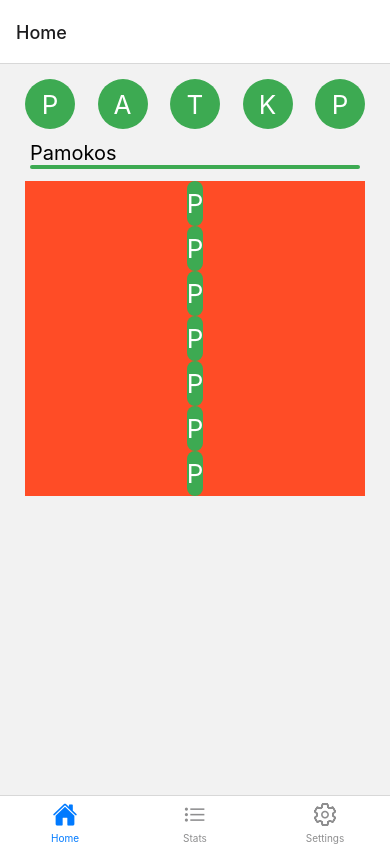
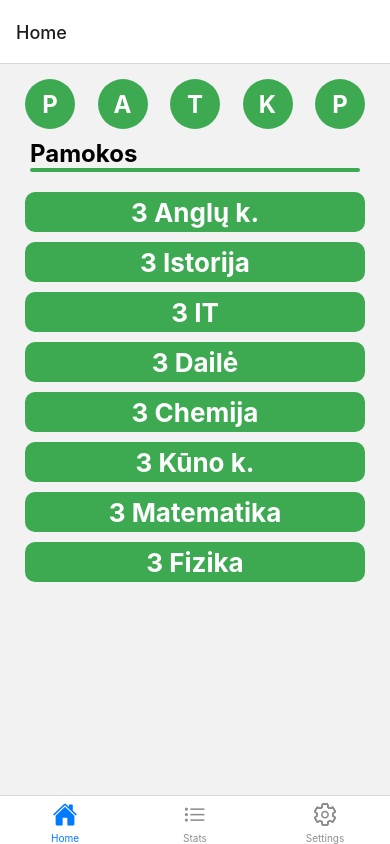
Before and after one commit to fanta-jpg/programele, a React Native app: screen / in a window 390 px wide. Built offline with nearby package versions, Linux system fonts and the light colour scheme.

Commit message:
pamokos isdestytos

```diff
--- a/components/CustomButton.js
+++ b/components/CustomDayButton.js
@@ -1,7 +1,7 @@
 import * as React from 'react';
 import {View, Text, TouchableOpacity, StyleSheet} from 'react-native';
 
-const CustomButton = props => {
+const CustomDayButton = props => {
     const content = (
         <View style={[styles.button, {backgroundColor: props.color}]}>
             <Text style={styles.text}>{props.text}</Text>
@@ -22,9 +22,10 @@ const CustomButton = props => {
      },
 
      text: {
-         fontSize: 26,
+         fontSize: 24,
+         fontWeight: 'bold',
          color: 'white',
      },
    });
 
-export default CustomButton;
+export default CustomDayButton;
--- a/components/CustomLessonButton.js
+++ b/components/CustomLessonButton.js
@@ -13,15 +13,17 @@ const CustomLessonButton = props => {
 
  const styles = StyleSheet.create({
      button: {
-       height: 45,
-       borderRadius: 30,
+       height: 40,
+       borderRadius: 10,
+       marginTop: 10,
        alignItems: 'center',
-       elevation: 15,
        justifyContent: 'center',
+
      },
 
      text: {
          fontSize: 26,
+         fontWeight: 'bold',
          color: 'white',
      },
    });
--- a/navigation/pages/HomePage.js
+++ b/navigation/pages/HomePage.js
@@ -1,8 +1,8 @@
 import * as React from 'react';
-import {SafeAreaView, StyleSheet, Text, View } from 'react-native';
+import {SafeAreaView, StyleSheet, Text, View} from 'react-native';
 import { ImageBackground } from 'react-native-web';
 import { backgroundColor } from 'react-native/Libraries/Components/View/ReactNativeStyleAttributes';
-import CustomButton from '../../components/CustomButton';
+import CustomDayButton from '../../components/CustomDayButton';
 import CustomLessonButton from '../../components/CustomLessonButton';
 
 export default function HomePage({navigation}){
@@ -12,11 +12,11 @@ export default function HomePage({navigation}){
           <SafeAreaView>
             <View style={styles.headerWrapper}>
 
-              <CustomButton onPress={() => { alert('Pirmadienis!');}} text="P" color="#3DAA52"/>
-              <CustomButton onPress={() => { alert('Antradienis!');}} text="A" color="#3DAA52"/>
-              <CustomButton onPress={() => { alert('Trečiadienis!');}} text="T" color="#3DAA52"/>
-              <CustomButton onPress={() => { alert('Ketvirtadienis!');}} text="K" color="#3DAA52"/>
-              <CustomButton onPress={() => { alert('Penktadienis!');}} text="P" color="#3DAA52"/>
+              <CustomDayButton onPress={() => { alert('Pirmadienis!');}} text="P" color="#3DAA52"/>
+              <CustomDayButton onPress={() => { alert('Antradienis!');}} text="A" color="#3DAA52"/>
+              <CustomDayButton onPress={() => { alert('Trečiadienis!');}} text="T" color="#3DAA52"/>
+              <CustomDayButton onPress={() => { alert('Ketvirtadienis!');}} text="K" color="#3DAA52"/>
+              <CustomDayButton onPress={() => { alert('Penktadienis!');}} text="P" color="#3DAA52"/>
 
             </View>
           </SafeAreaView>
@@ -29,13 +29,14 @@ export default function HomePage({navigation}){
 
           {/*pamoku buttonai*/}
           <View style={styles.pamokosButtons}>
-            <CustomLessonButton text="P" color="#3DAA52"/>
-            <CustomLessonButton text="P" color="#3DAA52"/>
-            <CustomLessonButton text="P" color="#3DAA52"/>
-            <CustomLessonButton text="P" color="#3DAA52"/>
-            <CustomLessonButton text="P" color="#3DAA52"/>
-            <CustomLessonButton text="P" color="#3DAA52"/>
-            <CustomLessonButton text="P" color="#3DAA52"/>
+            <CustomLessonButton text="3 Anglų k." color="#3DAA52"/>
+            <CustomLessonButton text="3 Istorija" color="#3DAA52"/>
+            <CustomLessonButton text="3 IT" color="#3DAA52"/>
+            <CustomLessonButton text="3 Dailė" color="#3DAA52"/>
+            <CustomLessonButton text="3 Chemija" color="#3DAA52"/>
+            <CustomLessonButton text="3 Kūno k." color="#3DAA52"/>
+            <CustomLessonButton text="3 Matematika" color="#3DAA52"/>
+            <CustomLessonButton text="3 Fizika" color="#3DAA52"/>
           </View>
 
         </View>
@@ -43,6 +44,7 @@ export default function HomePage({navigation}){
 }
 
  const styles = StyleSheet.create({
+
    container:{
      flex:1,
    },
@@ -53,21 +55,22 @@ export default function HomePage({navigation}){
      alignItems: 'center',
      paddingHorizontal: 25,
      marginTop: 15,
-     height: 50,
+     /*backgroundColor: "#2EDAD3",*/
    },
 
    pamokosWrapper:{
      paddingHorizontal: 30,
-     marginTop: 12,
-
+     marginTop: 10,
+     /*backgroundColor: "#078BC2",*/
    },
 
    pamokosText:{
-    fontSize: 20,
+    fontSize: 24,
+    fontWeight: 'bold',
    },
 
    pamokosUnderline:{
-     backgroundColor: "#3DAA52",
+     backgroundColor:"#3DAA52",
      borderRadius: 80,
      height: 4,
    },
@@ -75,12 +78,11 @@ export default function HomePage({navigation}){
    pamokosButtons:{
      flexDirection: 'column',
      justifyContent: 'center',
-     alignItems: 'center',
-     marginTop: 12,
-     marginHorizontal: 25,
-     backgroundColor: "#FF4C26",
+     alignSelf: 'center',
+     marginTop: 10,
+     paddingHorizontal: 25,
+     /*backgroundColor: "#FF4C26",*/
+     width: '100%',
    },
 
-
-
  });
```
Also changed, not shown: App.js (+0 -19 lines).
